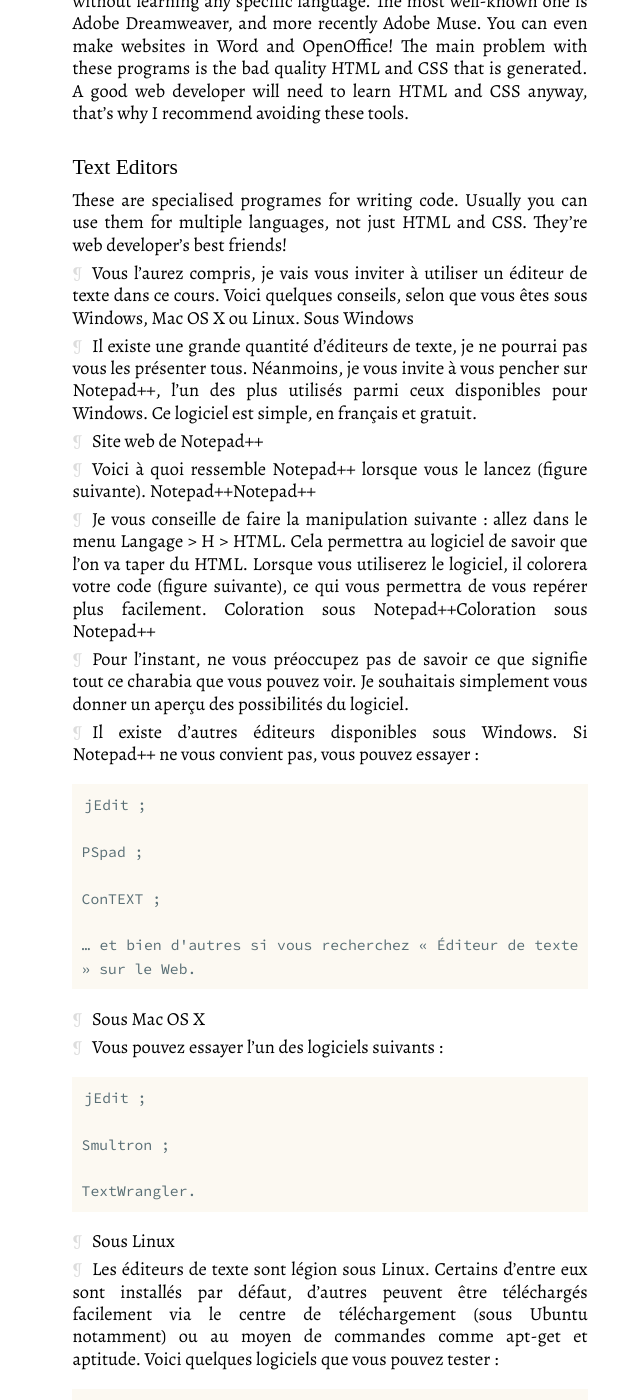
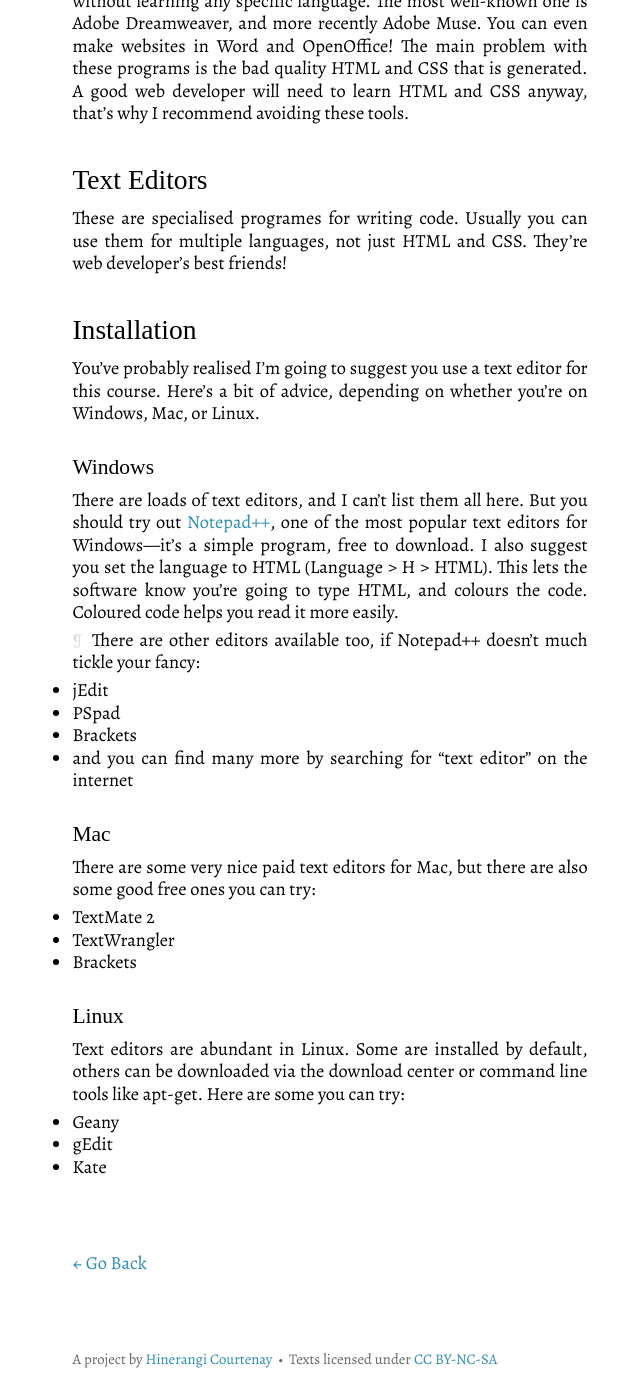
Before and after one commit to SuperNoobling/SuperNoobling.github.io, a Jekyll site: the page built from books/html5-and-css3/01-html-basics/01/03-text-editors.md, in a window 1280 px wide and 1400 px high, scrolled down 760 px. Shown: the whole window, without its empty margins (310-950 px from the left). Built offline with Jekyll 4.4.1, drawn with Linux system fonts in a browser that asks for light colours; some web fonts are replaced; some of the changed text lies outside the part shown.

Commit message:
Add “text editors” page to HTML book

```diff
--- a/_includes/footer.html
+++ b/_includes/footer.html
@@ -1,4 +1,3 @@
 <div class="footer">
     A project by <a href="http://skymaiden.com/">Hinerangi Courtenay</a> &nbsp;&bull;&nbsp; Texts licensed under <a href="http://creativecommons.org/licenses/by-nc-sa/2.0/fr/deed.en">CC BY-NC-SA</a>
-
 </div>
--- a/books/html5-and-css3/01-html-basics/01/03-text-editors.md
+++ b/books/html5-and-css3/01-html-basics/01/03-text-editors.md
@@ -18,59 +18,32 @@ But there are many programs out there that are far more powerful, and no one rea
 ## WYSIWYG (What You See Is What You Get)
 These programs are easy to use, and allow people to make websites without learning any specific language. The most well-known one is Adobe Dreamweaver, and more recently Adobe Muse. You can even make websites in Word and OpenOffice! The main problem with these programs is the bad quality HTML and CSS that is generated. A good web developer will need to learn HTML and CSS anyway, that's why I recommend avoiding these tools.
 
-### Text editors
+## Text editors
 These are specialised programes for writing code. Usually you can use them for multiple languages, not just HTML and CSS. They're web developer's best friends!
 
+## Installation
+You've probably realised I'm going to suggest you use a text editor for this course. Here's a bit of advice, depending on whether you're on Windows, Mac, or Linux.
 
+### Windows
+There are loads of text editors, and I can't list them all here. But you should try out [Notepad++](http://notepad-plus-plus.org/fr/), one of the most popular text editors for Windows—it's a simple program, free to download. I also suggest you set the language to HTML (Language > H > HTML). This lets the software know you're going to type HTML, and colours the code. Coloured code helps you read it more easily.
 
+There are other editors available too, if Notepad++ doesn't much tickle your fancy:
 
+- jEdit
+- PSpad
+- Brackets
+- and you can find many more by searching for "text editor" on the internet
 
-Vous l'aurez compris, je vais vous inviter à utiliser un éditeur de texte dans ce cours. Voici quelques conseils, selon que vous êtes sous Windows, Mac OS X ou Linux.
-Sous Windows
+### Mac
+There are some very nice paid text editors for Mac, but there are also some good free ones you can try:
 
-Il existe une grande quantité d'éditeurs de texte, je ne pourrai pas vous les présenter tous. Néanmoins, je vous invite à vous pencher sur Notepad++, l'un des plus utilisés parmi ceux disponibles pour Windows. Ce logiciel est simple, en français et gratuit.
+- TextMate 2
+- TextWrangler
+- Brackets
 
-Site web de Notepad++
+### Linux
+Text editors are abundant in Linux. Some are installed by default, others can be downloaded via the download center or command line tools like apt-get. Here are some you can try:
 
-Voici à quoi ressemble Notepad++ lorsque vous le lancez (figure suivante).
-Notepad++Notepad++
-
-Je vous conseille de faire la manipulation suivante : allez dans le menu Langage > H > HTML. Cela permettra au logiciel de savoir que l'on va taper du HTML.
-Lorsque vous utiliserez le logiciel, il colorera votre code (figure suivante), ce qui vous permettra de vous repérer plus facilement.
-Coloration sous Notepad++Coloration sous Notepad++
-
-Pour l'instant, ne vous préoccupez pas de savoir ce que signifie tout ce charabia que vous pouvez voir. Je souhaitais simplement vous donner un aperçu des possibilités du logiciel.
-
-Il existe d'autres éditeurs disponibles sous Windows. Si Notepad++ ne vous convient pas, vous pouvez essayer :
-
-    jEdit ;
-
-    PSpad ;
-
-    ConTEXT ;
-
-    … et bien d'autres si vous recherchez « Éditeur de texte » sur le Web.
-
-Sous Mac OS X
-
-Vous pouvez essayer l'un des logiciels suivants :
-
-    jEdit ;
-
-    Smultron ;
-
-    TextWrangler.
-
-Sous Linux
-
-Les éditeurs de texte sont légion sous Linux. Certains d'entre eux sont installés par défaut, d'autres peuvent être téléchargés facilement via le centre de téléchargement (sous Ubuntu notamment) ou au moyen de commandes comme apt-get et aptitude. Voici quelques logiciels que vous pouvez tester :
-
-    gEdit ;
-
-    Kate ;
-
-    vim ;
-
-    Emacs ;
-
-    jEdit.
+- Geany
+- gEdit
+- Kate
```
Also changed, not shown: _data/books.yml (+16 -16 lines).
